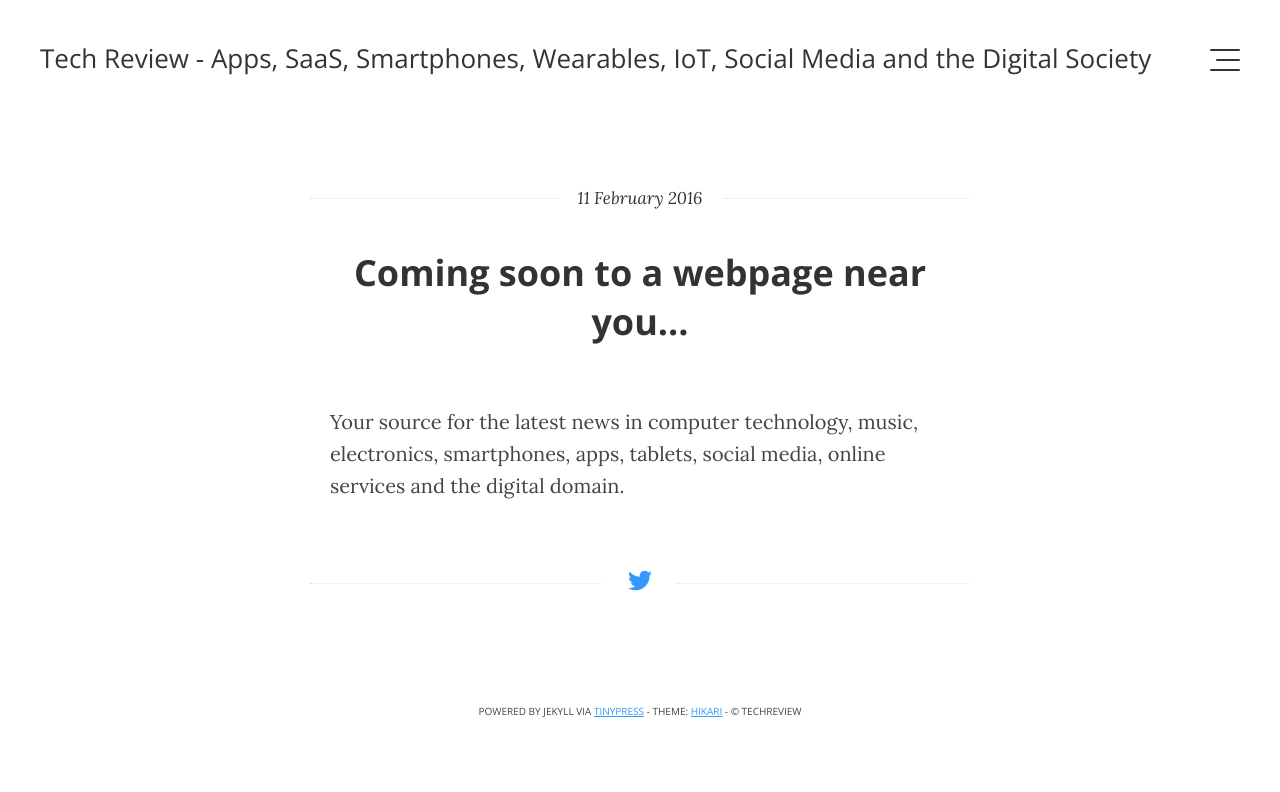
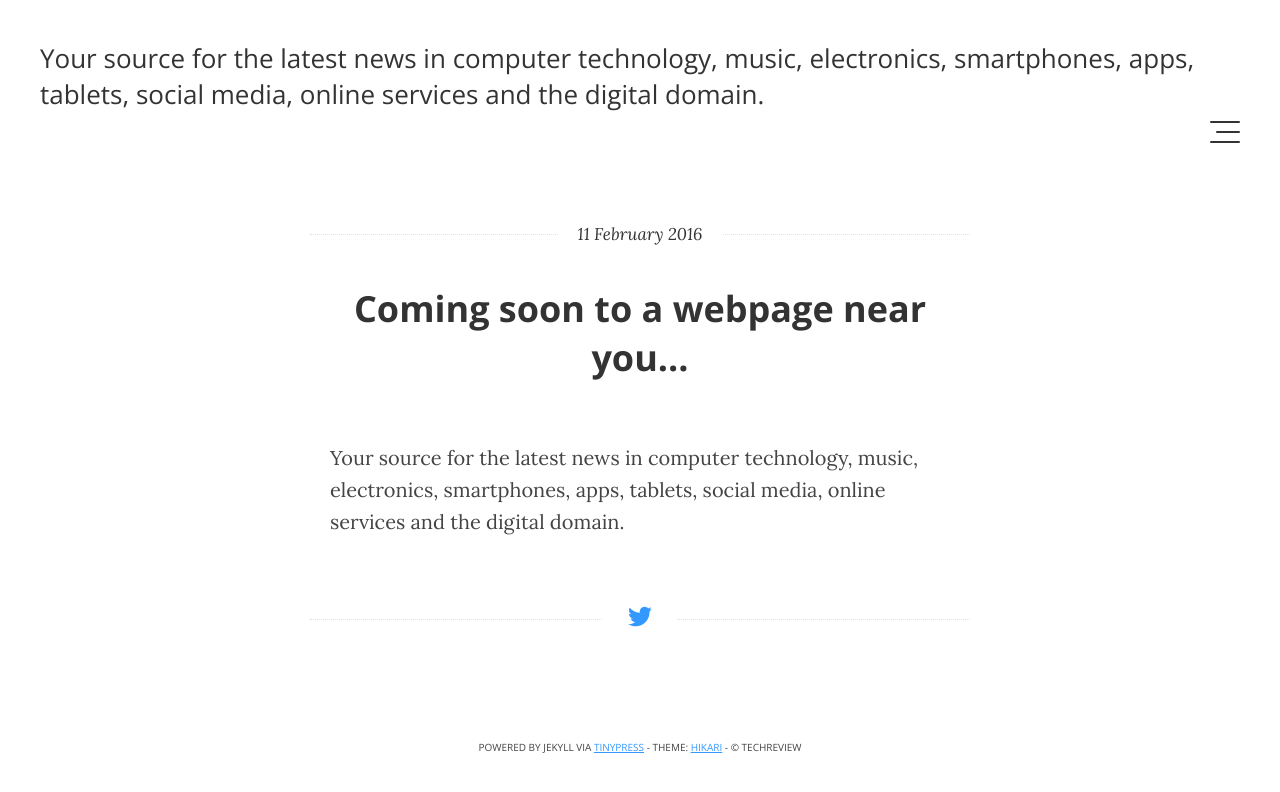
Before and after one commit to techreview/techreview.github.io, a Jekyll site: the page built from _posts/2016-02-11-coming-soon-to-a-webpage-near-you.markdown, in a window 1280 px wide. Shown: the top 792 px of the page. Built offline with Jekyll 4.4.1, drawn with Linux system fonts in a browser that asks for light colours; grey boxes are pictures that could not be loaded.

Commit message:
Update _config.yml

```diff
--- a/_config.yml
+++ b/_config.yml
@@ -2,7 +2,7 @@ excerpt_separator: ""
 pygments: true
 markdown: kramdown
 url: http://techreview.github.io
-name: Tech Review - Apps, SaaS, Smartphones, Wearables, IoT, Social Media and the Digital Society
+name: Your source for the latest news in computer technology, music, electronics, smartphones, apps, tablets, social media, online services and the digital domain.
 description: A Tech Primer for the Technologically-Averse and an Insider's Guide to New Developments in the Field<br /><br />For the purposes of clarity, this blog will have a specific focus on iOS 9.2.1+/Apple and Windows 10 Mobile/Microsoft.
 author: techreview
 avatar: http://www.gravatar.com/avatar/d41d8cd98f00b204e9800998ecf8427e?s=120&d=mm&r=g
```
